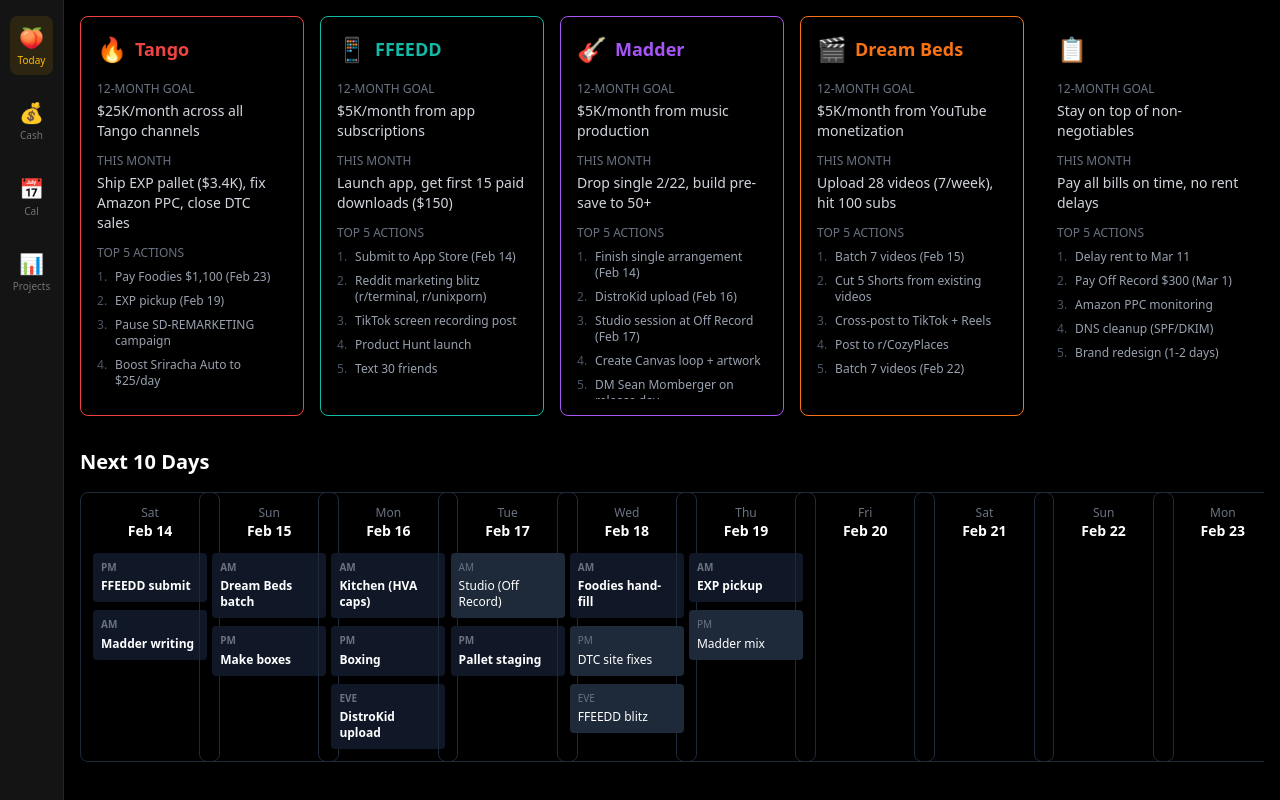
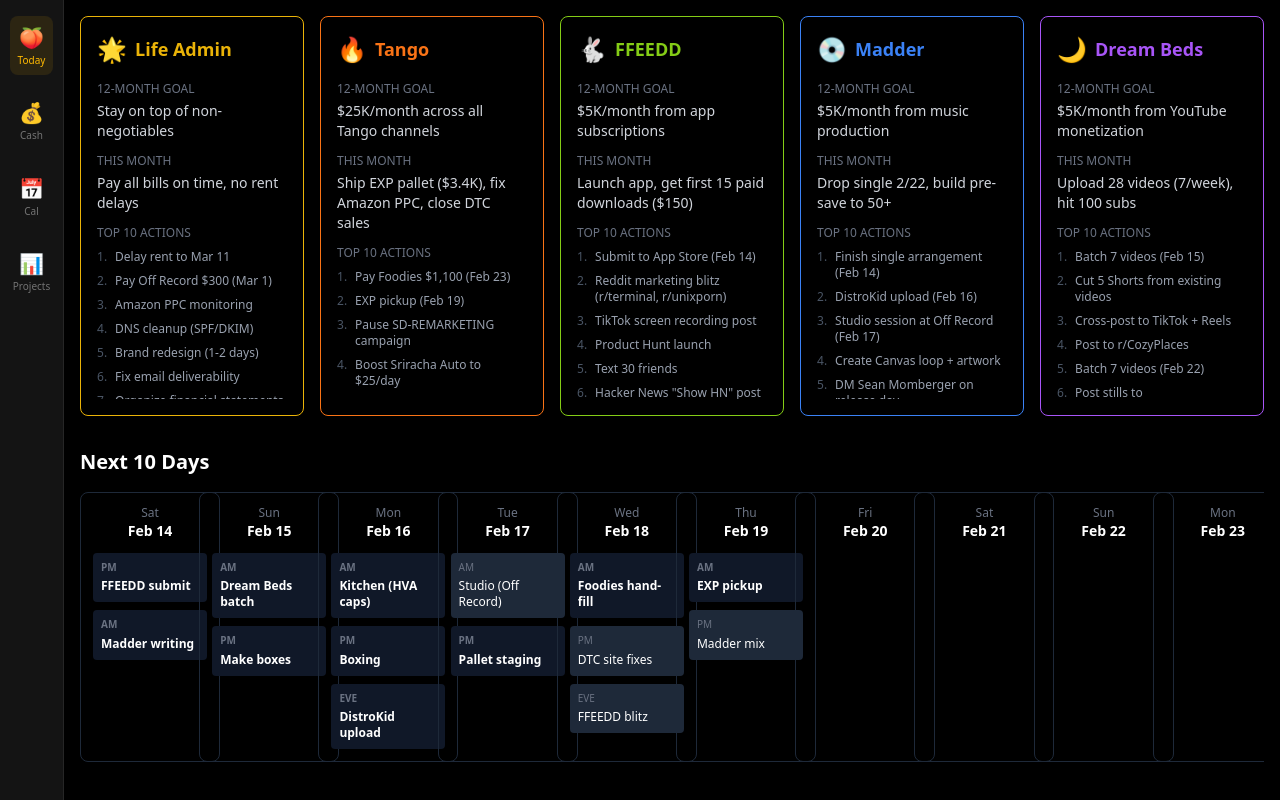
Before and after one commit to tangochilesauce/assistant, a Next.js app: page / in a window 1280 px wide. Built offline with nearby package versions, Linux system fonts and the light colour scheme.

Commit message:
Update project emojis, colors, order (Life Admin first with star emoji), and show top 10 actions

```diff
--- a/src/components/DashboardClient.tsx
+++ b/src/components/DashboardClient.tsx
@@ -27,10 +27,30 @@
     // For now, mock data
     setProjects([
       {
+        id: '5',
+        name: 'Life Admin',
+        emoji: '🌟',
+        colorHex: '#eab308',
+        yearlyGoal: 'Stay on top of non-negotiables',
+        monthlyGoal: 'Pay all bills on time, no rent delays',
+        topActions: [
+          'Delay rent to Mar 11',
+          'Pay Off Record $300 (Mar 1)',
+          'Amazon PPC monitoring',
+          'DNS cleanup (SPF/DKIM)',
+          'Brand redesign (1-2 days)',
+          'Fix email deliverability',
+          'Organize financial statements',
+          'Review insurance renewals',
+          'Tax prep documents',
+          'Chase quarterly payments'
+        ]
+      },
+      {
         id: '1',
         name: 'Tango',
         emoji: '🔥',
-        colorHex: '#ef4444',
+        colorHex: '#f97316',
         yearlyGoal: '$25K/month across all Tango channels',
         monthlyGoal: 'Ship EXP pallet ($3.4K), fix Amazon PPC, close DTC sales',
         topActions: [
@@ -38,14 +58,19 @@
           'EXP pickup (Feb 19)',
           'Pause SD-REMARKETING campaign',
           'Boost Sriracha Auto to $25/day',
-          'DTC site fixes + email blast'
+          'DTC site fixes + email blast',
+          'Renew Truffle + Hot S&S coupons',
+          'Fix HOTT2 variation on Amazon',
+          'Kill 14 dead $3/day campaigns',
+          'Homepage CTA mobile fix',
+          'Email blast to DTC list'
         ]
       },
       {
         id: '2',
         name: 'FFEEDD',
-        emoji: '📱',
-        colorHex: '#14b8a6',
+        emoji: '🐇',
+        colorHex: '#84cc16',
         yearlyGoal: '$5K/month from app subscriptions',
         monthlyGoal: 'Launch app, get first 15 paid downloads ($150)',
         topActions: [
@@ -53,14 +78,19 @@
           'Reddit marketing blitz (r/terminal, r/unixporn)',
           'TikTok screen recording post',
           'Product Hunt launch',
-          'Text 30 friends'
+          'Text 30 friends',
+          'Hacker News "Show HN" post',
+          'Screen capture video for socials',
+          'Write App Store description',
+          'Set up analytics tracking',
+          'Prep marketing assets (Reddit post copy)'
         ]
       },
       {
         id: '3',
         name: 'Madder',
-        emoji: '🎸',
-        colorHex: '#a855f7',
+        emoji: '💿',
+        colorHex: '#3b82f6',
         yearlyGoal: '$5K/month from music production',
         monthlyGoal: 'Drop single 2/22, build pre-save to 50+',
         topActions: [
@@ -68,14 +98,19 @@
           'DistroKid upload (Feb 16)',
           'Studio session at Off Record (Feb 17)',
           'Create Canvas loop + artwork',
-          'DM Sean Momberger on release day'
+          'DM Sean Momberger on release day',
+          'Set up Spotify/Apple profiles',
+          'Create pre-save link',
+          'EP production sessions (Week 2)',
+          'Mix/master for 3/3 EP drop',
+          'Festival apps (Great Escape, LAUNCH)'
         ]
       },
       {
         id: '4',
         name: 'Dream Beds',
-        emoji: '🎬',
-        colorHex: '#f97316',
+        emoji: '🌙',
+        colorHex: '#a855f7',
         yearlyGoal: '$5K/month from YouTube monetization',
         monthlyGoal: 'Upload 28 videos (7/week), hit 100 subs',
         topActions: [
@@ -83,22 +118,12 @@
           'Cut 5 Shorts from existing videos',
           'Cross-post to TikTok + Reels',
           'Post to r/CozyPlaces',
-          'Batch 7 videos (Feb 22)'
-        ]
-      },
-      {
-        id: '5',
-        name: 'Life Admin',
-        emoji: '📋',
-        colorHex: '#000000',
-        yearlyGoal: 'Stay on top of non-negotiables',
-        monthlyGoal: 'Pay all bills on time, no rent delays',
-        topActions: [
-          'Delay rent to Mar 11',
-          'Pay Off Record $300 (Mar 1)',
-          'Amazon PPC monitoring',
-          'DNS cleanup (SPF/DKIM)',
-          'Brand redesign (1-2 days)'
+          'Batch 7 videos (Feb 22)',
+          'Post stills to r/ImaginaryInteriors',
+          'Upload Shorts to YouTube',
+          'Test 8-10 hour video format',
+          'Thumbnail optimization',
+          'Playlist organization'
         ]
       }
     ])
@@ -184,9 +209,9 @@
               <div className="text-sm text-gray-300">{project.monthlyGoal}</div>
             </div>
 
-            {/* Top 5 Actions */}
+            {/* Top 10 Actions */}
             <div className="flex-1 overflow-y-auto">
-              <div className="text-xs text-gray-500 uppercase mb-2">Top 5 Actions</div>
+              <div className="text-xs text-gray-500 uppercase mb-2">Top 10 Actions</div>
               <ul className="space-y-2">
                 {project.topActions.map((action, idx) => (
                   <li key={idx} className="text-xs text-gray-400 flex items-start gap-2">
```
